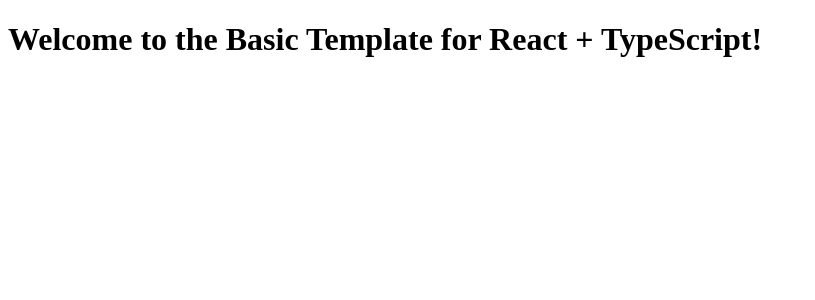
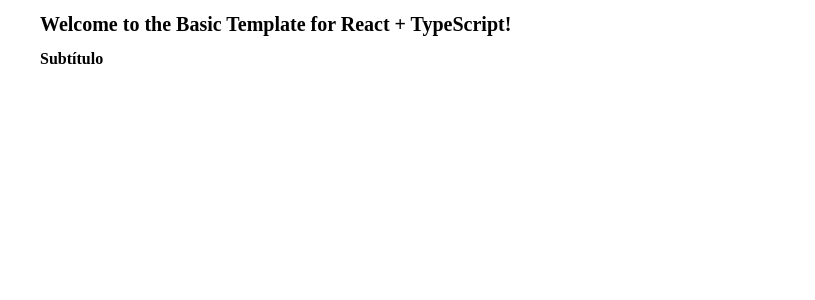
Before and after one commit to mechamobau/dummy-project-javascript, a React app: page / in a window 1280 px wide. Shown: the top 300 px of the page, without its empty margins (0-815 px from the left). Built offline with nearby package versions, Linux system fonts and the light colour scheme.

Commit message:
:construction: creates App structure

```diff
--- a/src/App.js
+++ b/src/App.js
@@ -1,5 +1,25 @@
 import * as React from "react";
+import styled from "styled-components";
+
+const Title = styled.h1`
+  font-size: 1.25rem;
+`;
+
+const Subtitle = styled.h2`
+  font-size: 1rem;
+`;
+
+const Container = styled.main`
+  display: block;
+  max-width: 1200px;
+  margin: 0 auto;
+`;
 
 export default function App() {
-  return <h1>Welcome to the Basic Template for React + TypeScript!</h1>;
+  return (
+    <Container>
+      <Title>Welcome to the Basic Template for React + TypeScript!</Title>
+      <Subtitle>Subtítulo</Subtitle>
+    </Container>
+  );
 }
```
Also changed, not shown: src/App.css (added).
